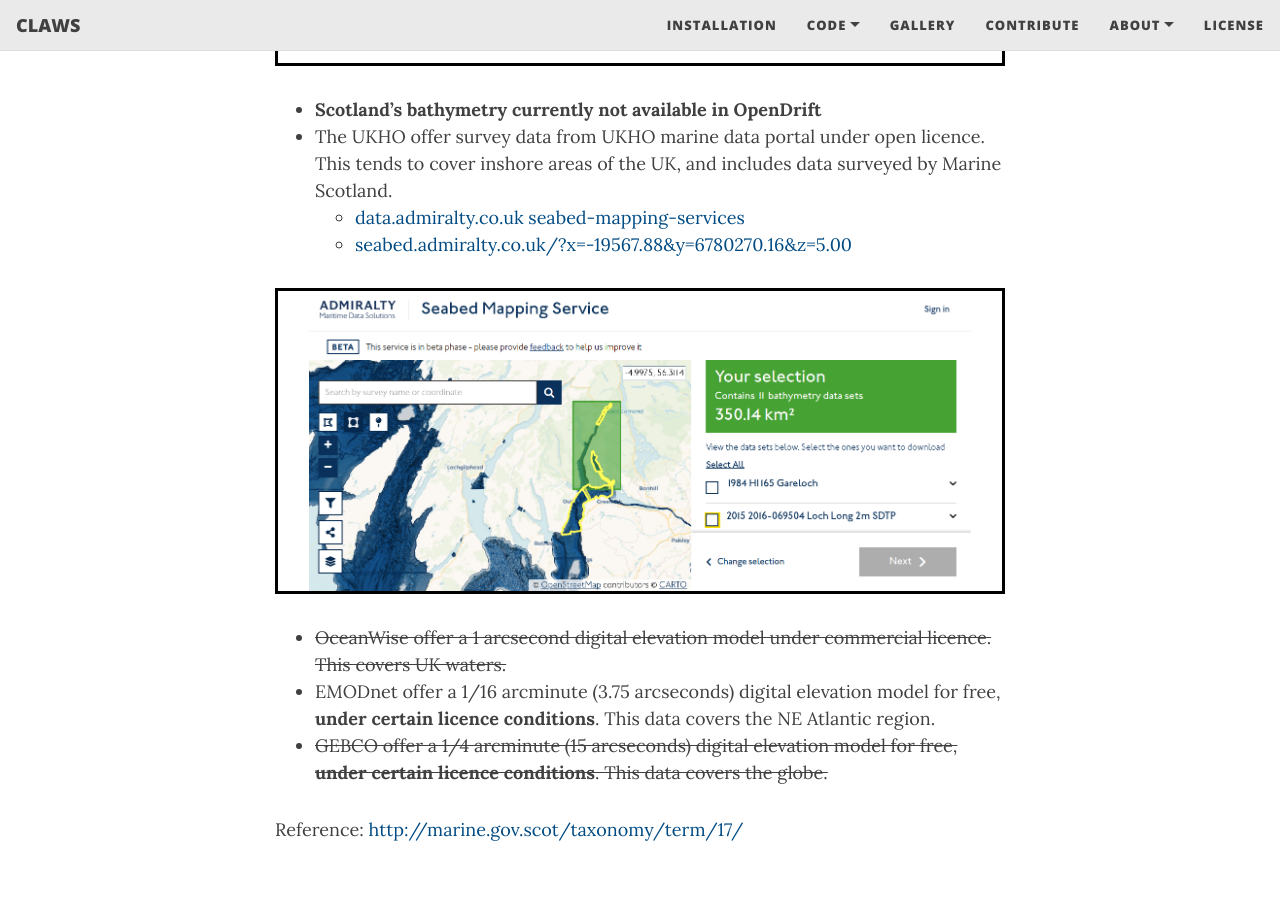
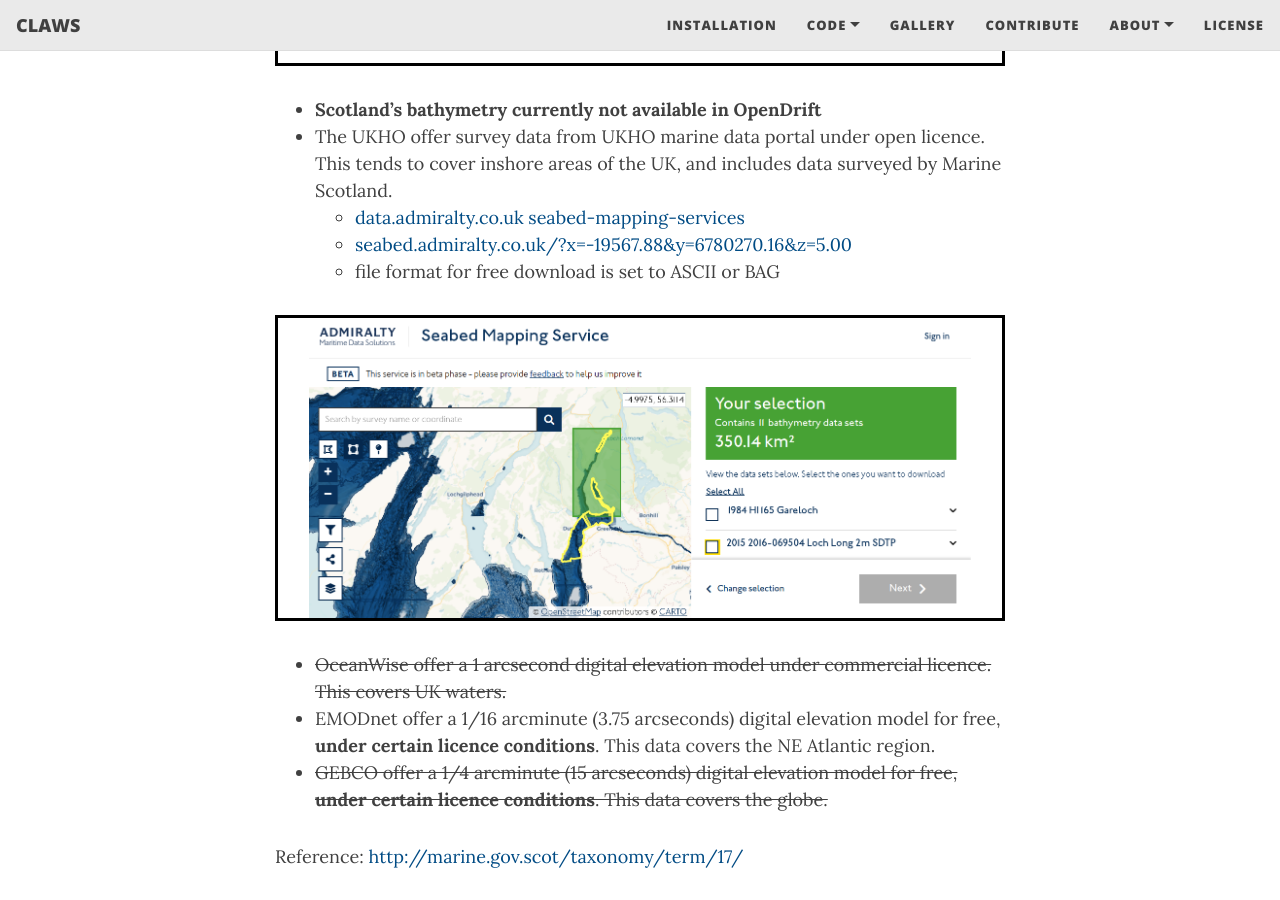
Before and after one commit to claws-scot/claws-scot.github.io, a Jekyll site: the page built from meeting.md, in a window 1280 px wide and 900 px high, scrolled down 1821 px. Built offline with Jekyll 4.4.1, drawn with Linux system fonts in a browser that asks for light colours; nearby versions of some CDN libraries.

Commit message:
Editing web pages

```diff
--- a/meeting.md
+++ b/meeting.md
@@ -54,6 +54,7 @@
   - The UKHO offer survey data from UKHO marine data portal under open licence.  This tends to cover inshore areas of the UK, and includes data surveyed by Marine Scotland.
     + <a href="https://data.admiralty.co.uk/portal/apps/sites/#/marine-data-portal/pages/seabed-mapping-services">data.admiralty.co.uk seabed-mapping-services</a>
     + <a href="https://seabed.admiralty.co.uk/?x=-19567.88&y=6780270.16&z=5.00">seabed.admiralty.co.uk/?x=-19567.88&y=6780270.16&z=5.00</a>
+    + file format for free download is set to ASCII or BAG
 
 <p align="center" style="border-style:solid; border:2; border-color:black">
   <img src="/docs/meeting/admiralty.png" style="height:300px">
```
